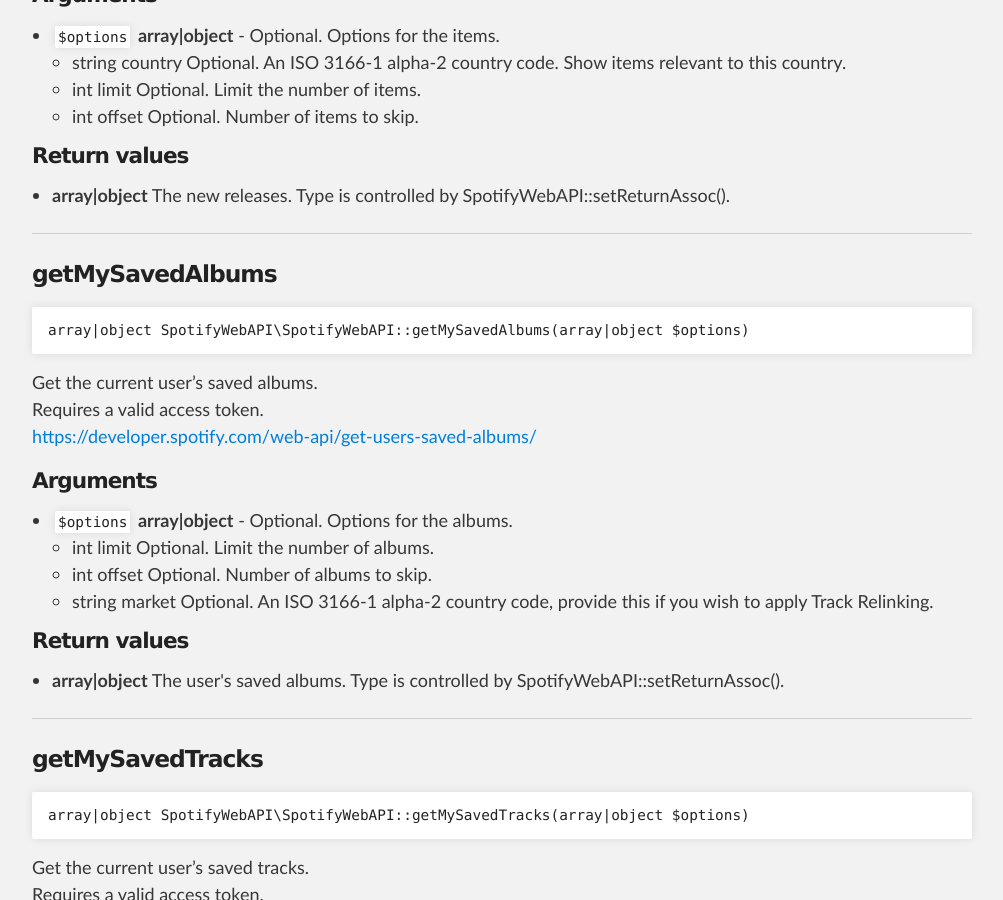
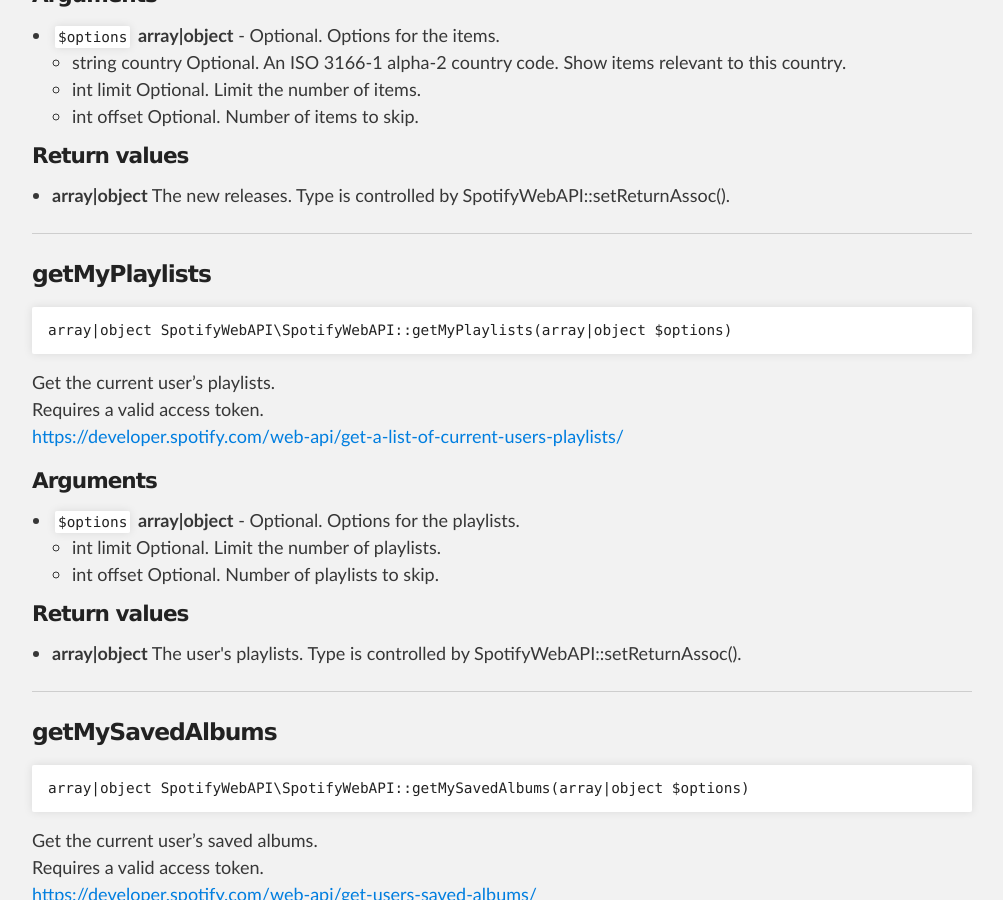
Before and after one commit to jwilsson/spotify-web-api-php, a Jekyll site: the page built from method-reference/spotifywebapi.md, in a window 1280 px wide and 900 px high, scrolled down 11124 px. Shown: the whole window, without its empty margins (138-1141 px from the left). Built offline with Jekyll 4.4.1, drawn with Linux system fonts in a browser that asks for light colours.

Commit message:
Add docs for SpotifyWebAPI::getMyPlaylists()

```diff
--- a/method-reference/spotifywebapi.md
+++ b/method-reference/spotifywebapi.md
@@ -480,6 +480,26 @@ Requires a valid access token.<br>
 
 
 
+### getMyPlaylists
+
+    array|object SpotifyWebAPI\SpotifyWebAPI::getMyPlaylists(array|object $options)
+
+Get the current user’s playlists.<br>
+Requires a valid access token.<br>
+[https://developer.spotify.com/web-api/get-a-list-of-current-users-playlists/](https://developer.spotify.com/web-api/get-a-list-of-current-users-playlists/)
+
+#### Arguments
+* `$options` **array\|object** - Optional. Options for the playlists.
+    * int limit Optional. Limit the number of playlists.
+    * int offset Optional. Number of playlists to skip.
+
+
+
+#### Return values
+* **array\|object** The user&#039;s playlists. Type is controlled by SpotifyWebAPI::setReturnAssoc().
+
+
+
 ### getMySavedAlbums
 
     array|object SpotifyWebAPI\SpotifyWebAPI::getMySavedAlbums(array|object $options)
```
